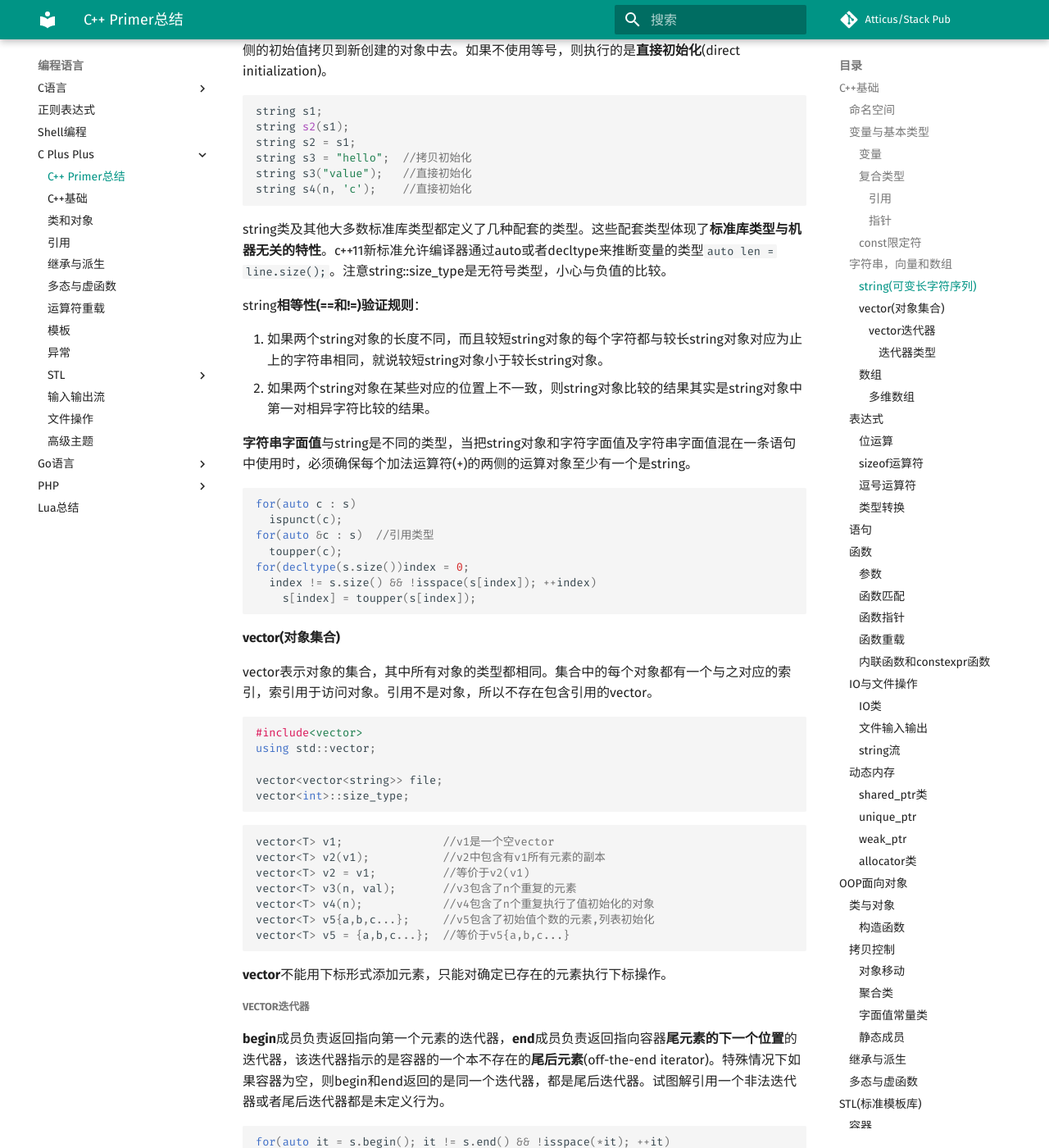
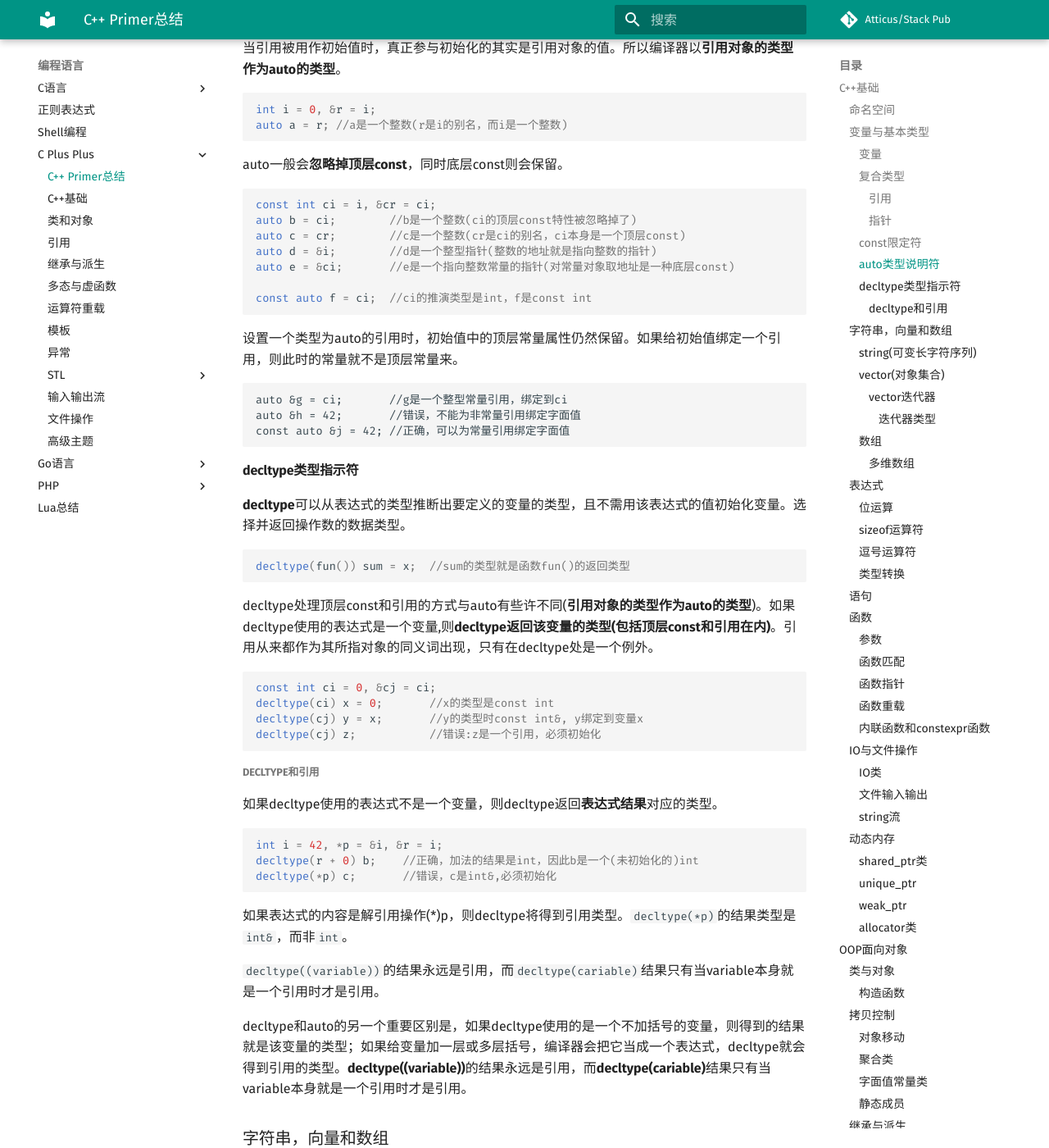
Before and after one commit to opfanswyx/StackPub, an MkDocs documentation site: the page built from docs/cplus/c++_primer.md, in a window 1280 px wide and 1400 px high, scrolled down 4278 px. Shown: the whole window at 82% size. Built offline with MkDocs 1.6.1 and Material for MkDocs 9.7.7, drawn with Linux system fonts in a browser that asks for light colours; comment, search, counter and statistics services are not loaded; some of the changed text lies outside the part shown.

````diff
--- a/docs/cplus/c++_primer.md
+++ b/docs/cplus/c++_primer.md
@@ -1,7 +1,8 @@
 ## C++基础
 ### 命名空间
-```::```域解析操作符。
-using声明
+```::```域解析操作符:编译器从操作符左侧名字所示的作用域中寻找右侧那个名字。
+
+using声明形式```using namespace::name```。头文件中不应包含using声明。
 ### 变量与基本类型
 计算机以**比特序列(bit,b)**存储数据，每个比特非0即1。
 
@@ -84,23 +85,21 @@ r = &i;         //r引用了一个指针，因此给r赋值&i就是令p指向i
 ```
 
 #### const限定符
-const对象必须初始化。const对象仅在文件内有效。为了让const对象在对文件内有效，可以在const变量不管声明还是定义都添加extern关键字。
+const对象**必须初始化**。默认情况下，const对象仅在当前文件内有效。为了让const对象在多个文件内有效，const变量不管声明还是定义都添加extern关键字。
 ```c
 extern const int bufSize = fcn();   //file.cc
 extern const int bufSize;   //file.h
 ```
 
-在初始化**常量引用**(const引用)时允许用任意表达式作为初始值，只要该表达式的结果能转换成引用的类型即可。允许一个常量引用绑定非常量的对象，字面值，甚至是一般表达式。
+初始化**常量引用(const引用)**时允许用任意表达式作为初始值，只要该表达式的结果能转换成引用的类型即可。允许一个常量引用绑定非常量的对象，字面值，甚至是一般表达式。
 
-允许一个常量的指针指向一个非常量对象。
+**指向常量的指针(pointer to const)**(不能改变其所指对象的值)：**const位于*之前**。指向常量的指针也没有要求所指的对象必须是一个常量。仅仅要求不能通过该指针改变对象的值，也没有规定那个对象的值不能通过其它途径改变
 
-**指向常量的指针(pointer to const)**(不能改变其所指对象的值)：const位于*之前。指向常量的指针也没有要求所指的对象必须是一个常量。仅仅要求不能通过该指针改变对象的值，也没有规定那个对象的值不能通过其它途径改变
+**常量指针(const pointer)**(不变的是指针本身而非指向的那个值)：**const关键字位于*和var之间**。const指针必须初始化，且初始化后它的值(存放指针的那个地址)不能在改变。
 
-**常量指针(const pointer)**(不变的是指针本身而非指向的那个值)：const关键字位于* 和var之间。const指针必须初始化，且初始化后它的值(存放指针的那个地址)不能在改变。
+**顶层const**(top-level const)指针本身是个常量。顶层const可以表示**任意的对象是常量**(如算术类型，类，指针等)。
 
-**顶层const**(top-level const)指针本身是个常量。顶层const可以表示任意的对象是常量(如算术类型，类，指针等)。
-
-**底层const**(low-level const)指针指向的对象是一个常量。与指针和引用等复合类型有关。
+**底层const**(low-level const)指针指向的对象是一个常量。与**指针和引用等复合类型**有关。用于声明引用的const都是底层const。
 
 ```c
 int i = 0;
@@ -122,9 +121,11 @@ int &r = ci;  //错误:普通的int &不能绑定到int常量上。
 const int &r2 = i;  //正确:const int&可以绑定到一个普通int上。
 ```
 
-```常量表达式```指值不会改变并且在编译过程就能得到计算结果的表达式。一个对象是不是常量表达式由它的数据类型和初始值共同决定。
+**常量表达式**(const expression)指值不会改变并且在编译过程就能得到计算结果的表达式。一个对象是不是常量表达式由它的数据类型和初始值共同决定。
 
 **constexpr变量**c++11允许将变量声明为constexpr类型以便由编译器来验证变量的值是否是一个常量表达式。声明为constexpr的变量一定是一个常量，而且必须用常量表达式初始化。
+
+指针和引用都能定义成constexpr，但它们初始值有严格限制，constexpr指针的初始值必须是nullptr,0或者存储于某个固定地址(全局变量或者函数内部的静态变量)中的对象。
 
 constexpr声明一个指针，限定符constexpr仅对指针有效，与指针所指的对象无关。constexpr把它所定义的对象置为顶层const，constexpr指针既可以指向常量也可以指向一个非常量。
 ```c++
@@ -132,20 +133,69 @@ const int *p = nullptr;     //p是一个指向整型常量的指针
 constexpr int *q = nullptr; //q是一个指向整数的常量指针
 ```
 
-类型别名```typedef```和```using```
+类型别名(type alias)```typedef```和```using```
 ```c++
 typedef double wages;
 typedef wages base, *p;   //base是double的同义词，p是double *的同义词
 
 using SI = Sales_item;
 ```
-
-const是对给定类型的修饰。pstring实际上指向char的指针，因此，const pstring就是指向char的常量指针，而非指向常量字符的指针。
+类型别名指代复合类型或常量，const是对给定类型的修饰。pstring实际上指向char的指针，因此，const pstring就是指向char的常量指针，而非指向常量字符的指针。
 ```c++
 typedef char *pstring;
 const pstring cstr = 0;
 const pstring *ps;
 ```
+#### auto类型说明符
+c++11新标准引入了auto类型说明符，它让编译器通过初始值来推算变量的类型，所以auto定义的变量必须要有初始值。
+
+当引用被用作初始值时，真正参与初始化的其实是引用对象的值。所以编译器以**引用对象的类型作为auto的类型**。
+
+```c++
+int i = 0, &r = i;
+auto a = r; //a是一个整数(r是i的别名，而i是一个整数)
+```
+auto一般会**忽略掉顶层const**，同时底层const则会保留。
+```c++
+const int ci = i, &cr = ci;
+auto b = ci;        //b是一个整数(ci的顶层const特性被忽略掉了)
+auto c = cr;        //c是一个整数(cr是ci的别名，ci本身是一个顶层const)
+auto d = &i;        //d是一个整型指针(整数的地址就是指向整数的指针)
+auto e = &ci;       //e是一个指向整数常量的指针(对常量对象取地址是一种底层const)
+
+const auto f = ci;  //ci的推演类型是int，f是const int
+```
+设置一个类型为auto的引用时，初始值中的顶层常量属性仍然保留。如果给初始值绑定一个引用，则此时的常量就不是顶层常量来。
+```
+auto &g = ci;       //g是一个整型常量引用，绑定到ci
+auto &h = 42;       //错误，不能为非常量引用绑定字面值
+const auto &j = 42; //正确，可以为常量引用绑定字面值
+```
+#### decltype类型指示符
+**decltype**可以从表达式的类型推断出要定义的变量的类型，且不需用该表达式的值初始化变量。选择并返回操作数的数据类型。
+```c++
+decltype(fun()) sum = x;  //sum的类型就是函数fun()的返回类型
+```
+decltype处理顶层const和引用的方式与auto有些许不同(**引用对象的类型作为auto的类型**)。如果decltype使用的表达式是一个变量,则**decltype返回该变量的类型(包括顶层const和引用在内)**。引用从来都作为其所指对象的同义词出现，只有在decltype处是一个例外。
+```c++
+const int ci = 0, &cj = ci;
+decltype(ci) x = 0;       //x的类型是const int
+decltype(cj) y = x;       //y的类型时const int&, y绑定到变量x
+decltype(cj) z;           //错误:z是一个引用，必须初始化
+```
+##### decltype和引用
+如果decltype使用的表达式不是一个变量，则decltype返回**表达式结果**对应的类型。
+```c++
+int i = 42, *p = &i, &r = i;
+decltype(r + 0) b;    //正确，加法的结果是int，因此b是一个(未初始化的)int
+decltype(*p) c;       //错误，c是int&,必须初始化
+```
+如果表达式的内容是解引用操作(*)p，则decltype将得到引用类型。```decltype(*p)```的结果类型是```int&```，而非```int```。
+
+```decltype((variable))```的结果永远是引用，而```decltype(cariable)```结果只有当variable本身就是一个引用时才是引用。
+
+decltype和auto的另一个重要区别是，如果decltype使用的是一个不加括号的变量，则得到的结果就是该变量的类型；如果给变量加一层或多层括号，编译器会把它当成一个表达式，decltype就会得到引用的类型。**decltype((variable))**的结果永远是引用，而**decltype(cariable)**结果只有当variable本身就是一个引用时才是引用。
+
 ### 字符串，向量和数组
 #### string(可变长字符序列)
 ```c++
@@ -163,7 +213,9 @@ string s3("value");   //直接初始化
 string s4(n, 'c');    //直接初始化
 ```
 
-string类及其他大多数标准库类型都定义了几种配套的类型。这些配套类型体现了**标准库类型与机器无关的特性**。c++11新标准允许编译器通过auto或者decltype来推断变量的类型```auto len = line.size();```。注意string::size_type是无符号类型，小心与负值的比较。
+string类及其他大多数标准库类型都定义了几种配套的类型。这些配套类型体现了**标准库类型与机器无关的特性**。```string::size_type```即是其中的一种。c++11新标准允许编译器通过auto或者decltype来推断变量的类型```auto len = line.size();```。
+
+注意string::size_type是无符号类型，小心与负值的比较。如果一条表达式中已经有了siez()函数就不要再使用int了，这样可以避免混用int和unsigned可能带来的问题。
 
 string**相等性(==和!=)验证规则**：
 
@@ -171,6 +223,11 @@ string**相等性(==和!=)验证规则**：
 2. 如果两个string对象在某些对应的位置上不一致，则string对象比较的结果其实是string对象中第一对相异字符比较的结果。
 
 **字符串字面值**与string是不同的类型，当把string对象和字符字面值及字符串字面值混在一条语句中使用时，必须确保每个加法运算符(+)的两侧的运算对象至少有一个是string。
+```c++
+string s1 = "hello" + ",";      //错误
+string s2 = "hello" + "," + s1; //错误
+```
+**字符串字面值与string是不同的类型**。
 
 ```c++
 for(auto c : s)
@@ -182,7 +239,7 @@ for(decltype(s.size())index = 0;
     s[index] = toupper(s[index]);
 ```
 #### vector(对象集合)
-vector表示对象的集合，其中所有对象的类型都相同。集合中的每个对象都有一个与之对应的索引，索引用于访问对象。引用不是对象，所以不存在包含引用的vector。
+vector表示对象的集合，其中所有对象的类型都相同。集合中的每个对象都有一个与之对应的索引，索引用于访问对象。引用不是对象，所以不存在包含引用的vector。vector是模版而非类型。由于引用不是对象，所以不存在包含引用的vector。
 
 ```c++
 #include<vector>
@@ -247,7 +304,7 @@ for(auto &row : ia)
     std::cout << col << endl;
 ```
 ##### 多维数组
-
+严格来说，c++没有多维数组，其实是数组的数组。
 ### 表达式
 当一个对象被用作**右值**的时候，用的是对象的值(内容)；当对象被用作**左值**的时候，用的是对象的身份(在内存中的位置)。在需要右值的地方可以用左值来替代，但是不能把右值当成左值使用。
 
````
Also changed, not shown: docs/index.md (+1 -1 lines), 1 other file.
